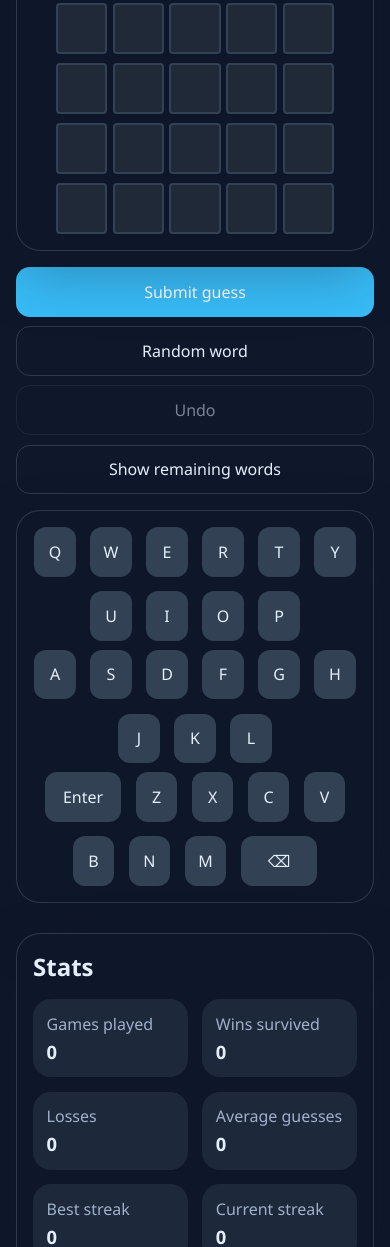
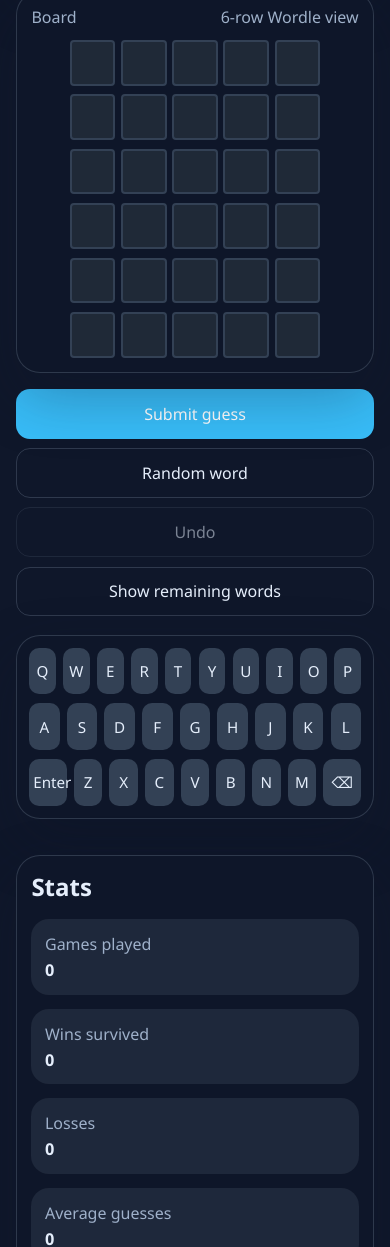
Before and after one commit to bwmendoza/unlimited-dont-wordle, a website with bundled scripts: page index.html in a window 390 px wide. Shown: the part 753-2000 px from the top of the page. Built offline with nearby package versions, Linux system fonts and the light colour scheme.

Commit message:
updated css to make mobile friendly

```diff
--- a/src/styles.css
+++ b/src/styles.css
@@ -142,6 +142,7 @@ h1 {
 
 .layout {
   align-items: flex-start;
+  gap: 1.25rem;
 }
 
 .game-panel,
@@ -152,10 +153,12 @@ h1 {
 
 .game-panel {
   flex: 2;
+  min-width: 0;
 }
 
 .sidebar {
   flex: 1;
+  min-width: 280px;
 }
 
 .status-card,
@@ -216,11 +219,13 @@ h1 {
   display: grid;
   justify-items: center;
   margin-top: 0.75rem;
+  overflow-x: auto;
 }
 
 .board-grid {
   display: grid;
   gap: 0.55rem;
+  min-width: min-content;
 }
 
 .board-window-label {
@@ -267,6 +272,9 @@ h1 {
   flex-wrap: nowrap;
   align-items: center;
   gap: 0.6rem;
+  width: 100%;
+  overflow-x: auto;
+  padding-bottom: 0.15rem;
 }
 
 .settings-grid input,
@@ -288,11 +296,13 @@ h1 {
 .keyboard-card {
   display: grid;
   gap: 0.55rem;
+  overflow-x: auto;
 }
 
 .keyboard-row {
   justify-content: center;
   flex-wrap: wrap;
+  min-width: min-content;
 }
 
 .key {
@@ -368,6 +378,8 @@ h1 {
   inset: 50% auto auto 50%;
   transform: translate(-50%, -50%);
   width: min(680px, calc(100vw - 2rem));
+  max-height: calc(100vh - 2rem);
+  overflow: auto;
   z-index: 10;
 }
 
@@ -422,13 +434,86 @@ h1 {
   border: 0;
 }
 
+@media (max-width: 1100px) {
+  .status-card {
+    flex: 1 1 calc(50% - 0.9rem);
+  }
+
+  .guess-form {
+    flex-wrap: wrap;
+    overflow-x: visible;
+  }
+
+  .guess-form button {
+    flex: 1 1 calc(50% - 0.6rem);
+  }
+}
+
 @media (max-width: 980px) {
   .layout {
     flex-direction: column;
   }
 
-  .status-strip {
+  .sidebar,
+  .game-panel {
+    width: 100%;
+  }
+
+  .board-header {
     flex-wrap: wrap;
+    gap: 0.4rem 0.9rem;
+  }
+
+  .remaining-panel {
+    max-width: 100%;
+  }
+}
+
+@media (max-width: 820px) {
+  .shell {
+    padding: 1.1rem;
+  }
+
+  h1 {
+    font-size: clamp(1.8rem, 9vw, 2.8rem);
+  }
+
+  .status-card {
+    flex: 1 1 100%;
+  }
+
+  .tile {
+    width: clamp(2.95rem, 14vw, 3.6rem);
+    height: clamp(2.95rem, 14vw, 3.6rem);
+    font-size: clamp(1.3rem, 5vw, 1.7rem);
+  }
+
+  .guess-form {
+    display: grid;
+    grid-template-columns: repeat(2, minmax(0, 1fr));
+    overflow-x: visible;
+  }
+
+  .guess-form button {
+    width: 100%;
+  }
+
+  .keyboard-row {
+    gap: 0.45rem;
+  }
+
+  .key {
+    min-width: 2.35rem;
+    padding: 0.72rem 0.45rem;
+    border-radius: 10px;
+  }
+
+  .key-wide {
+    min-width: 4.1rem;
+  }
+
+  .remaining-chip-list {
+    max-height: 180px;
   }
 }
 
@@ -442,9 +527,9 @@ h1 {
     align-items: stretch;
   }
 
-  .topbar-actions,
-  .guess-form {
+  .topbar-actions {
     display: grid;
+    grid-template-columns: 1fr 1fr;
   }
 
   .board-row {
@@ -452,6 +537,80 @@ h1 {
   }
 
   .tile {
+    width: clamp(2.7rem, 16vw, 3.2rem);
+    height: clamp(2.7rem, 16vw, 3.2rem);
     border-radius: 4px;
   }
+
+  .board-card,
+  .keyboard-card,
+  .remaining-panel,
+  .stats-card,
+  .rules-card,
+  .message-box,
+  .status-card {
+    padding: 0.9rem;
+  }
+
+  .guess-form {
+    grid-template-columns: 1fr;
+  }
+
+  .keyboard-card {
+    padding: 0.75rem;
+  }
+
+  .keyboard-row {
+    justify-content: stretch;
+    flex-wrap: nowrap;
+  }
+
+  .key {
+    flex: 1 1 0;
+    min-width: 0;
+    font-size: 0.95rem;
+    padding: 0.78rem 0.2rem;
+  }
+
+  .key-wide {
+    flex: 1.45 1 0;
+    min-width: 0;
+  }
+
+  .stats-grid > div {
+    flex: 1 1 100%;
+  }
+
+  .word-chip {
+    font-size: 0.8rem;
+    padding: 0.36rem 0.62rem;
+  }
+
+  .modal {
+    inset: auto 1rem 1rem 1rem;
+    transform: none;
+    width: auto;
+    max-height: calc(100vh - 2rem);
+  }
 }
+
+@media (max-width: 420px) {
+  .topbar-actions {
+    grid-template-columns: 1fr;
+  }
+
+  .eyebrow {
+    letter-spacing: 0.12em;
+  }
+
+  .tile {
+    width: clamp(2.45rem, 17vw, 2.85rem);
+    height: clamp(2.45rem, 17vw, 2.85rem);
+    font-size: clamp(1.1rem, 6vw, 1.45rem);
+  }
+
+  .status-card strong,
+  .stats-grid strong {
+    font-size: 1.02rem;
+  }
+}
```
